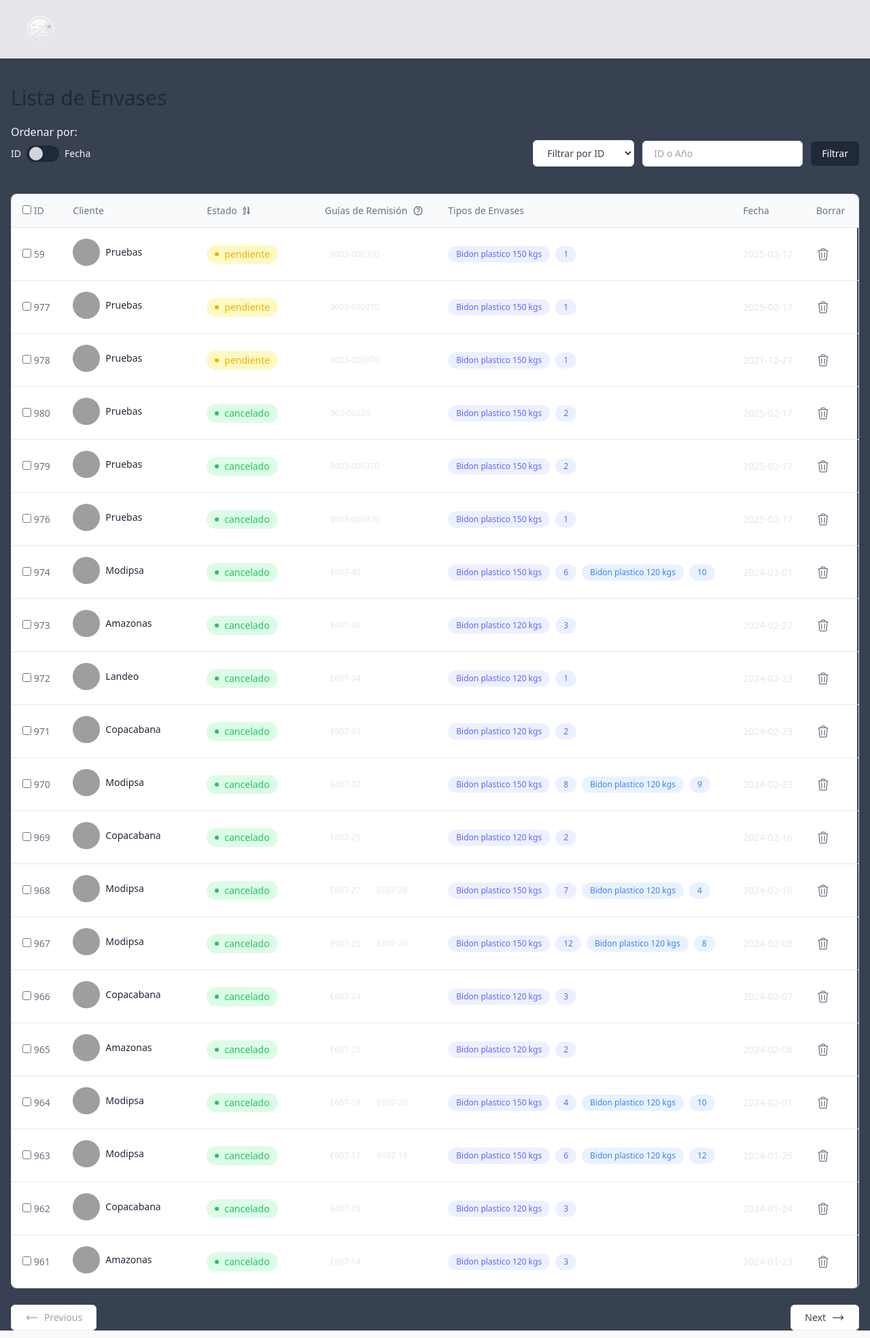
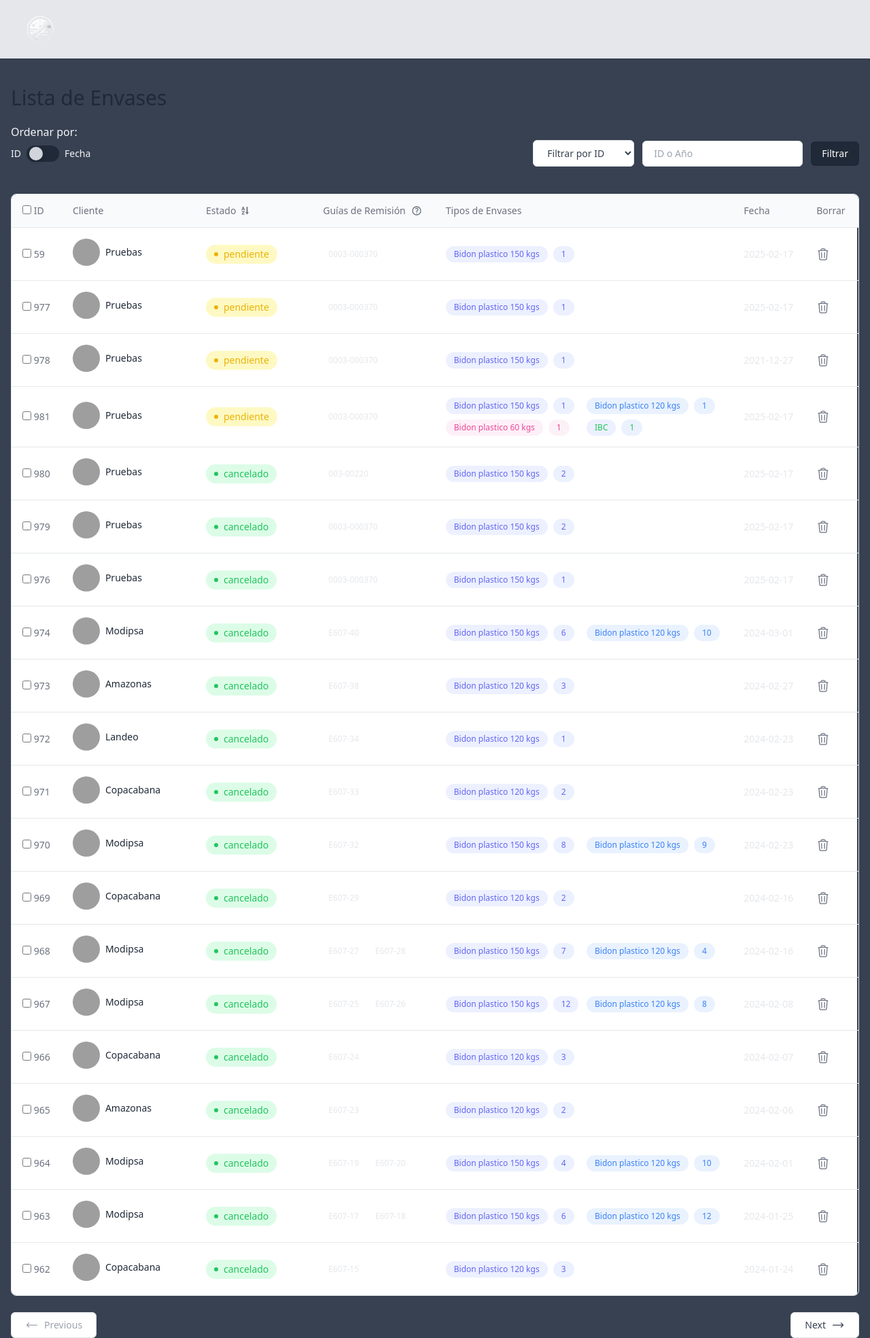
Before and after one commit to leiqne/Argo-Inventory, a Flask app: page /inventario in a window 1280 px wide. Shown: the whole page at 68% size. Run offline with Flask 3, Linux system fonts and the light colour scheme; some libraries are stand-ins or nearby versions; grey boxes are pictures that could not be loaded.

Commit message:
se arreglo los bugs de la tabla, ya se muestran todos los elementos

```diff
--- a/src/data/Pruebas.csv
+++ b/src/data/Pruebas.csv
@@ -5,3 +5,4 @@ id,cliente,fecha,guias_remision,tipos_envase,cantidades,estado
 978,Pruebas,2021-12-27,0003-000370,Bidon plastico 150 kgs,1,pendiente
 979,Pruebas,2025-02-17,0003-000370,Bidon plastico 150 kgs,2,cancelado
 980,Pruebas,2025-02-17,003-00220,Bidon plastico 150 kgs,2,cancelado
+981,Pruebas,2025-02-17,0003-000370,"Bidon plastico 150 kgs,Bidon plastico 120 kgs,Bidon plastico 60 kgs,IBC","1,1,1,1",pendiente
--- a/src/data/inventario.csv
+++ b/src/data/inventario.csv
@@ -31,3 +31,4 @@ id,cliente,fecha,guias_remision,tipos_envase,cantidades,estado
 978,Pruebas,2021-12-27,0003-000370,Bidon plastico 150 kgs,1,pendiente
 979,Pruebas,2025-02-17,0003-000370,Bidon plastico 150 kgs,2,cancelado
 980,Pruebas,2025-02-17,003-00220,Bidon plastico 150 kgs,2,cancelado
+981,Pruebas,2025-02-17,0003-000370,"Bidon plastico 150 kgs,Bidon plastico 120 kgs,Bidon plastico 60 kgs,IBC","1,1,1,1",pendiente
--- a/src/templates/base.html
+++ b/src/templates/base.html
@@ -1,6 +1,6 @@
 <!DOCTYPE html>
 <html lang="es">
-    {%set colors = ["text-indigo-500 bg-indigo-100/60", "text-blue-500 bg-blue-100/60", "text-pink-500 bg-pink-100/60"]%}
+    {%set colors = ["text-indigo-500 bg-indigo-100/60", "text-blue-500 bg-blue-100/60", "text-pink-500 bg-pink-100/60", "text-green-500 bg-indigo-100/60"]%}
 <head>
     <meta charset="UTF-8">
     <meta name="viewport" content="width=device-width, initial-scale=1.0">
--- a/src/templates/inventario.html
+++ b/src/templates/inventario.html
@@ -175,19 +175,20 @@
                                         {%endfor%}
                                     </div>
                                 </td>
-                                <td class="px-4 py-4 text-sm whitespace-nowrap">
-                                    <div class="flex items-center gap-x-2">
-                                        {% for tipo, cant, color in zip(envase['tipos_envase'], envase['cantidades'],
-                                        colors) %}
-                                        {%if cant != "0"%}
-                                        <p class="px-3 py-1 text-xs rounded-full dark:bg-gray-800 {{color}}">{{tipo}}
-                                        </p>
-                                        <p class="px-3 py-1 text-xs rounded-full dark:bg-gray-800 {{color}}">{{cant}}
-                                        </p>
-                                        {%endif%}
-                                        {%endfor%}
+                                <td class="px-4 py-4 text-sm whitespace-normal h-auto">
+                                    <div class="grid grid-cols-2 gap-2">
+                                        {% for tipo, cant, color in zip(envase['tipos_envase'], envase['cantidades'], colors) %}
+                                            {% if cant != "0" %}
+                                                <div class="flex gap-x-2">
+                                                    <p class="px-3 py-1 text-xs rounded-full dark:bg-gray-800 {{color}}">{{tipo}}</p>
+                                                    <p class="px-3 py-1 text-xs rounded-full dark:bg-gray-800 {{color}}">{{cant}}</p>
+                                                </div>
+                                            {% endif %}
+                                        {% endfor %}
                                     </div>
                                 </td>
+
+
                                 <td class="px-4 py-4 text-sm text-gray-500 dark:text-gray-300 whitespace-nowrap">
                                     <p class="text-gray-200">{{envase['fecha']}}</p>
                                 </td>
```
